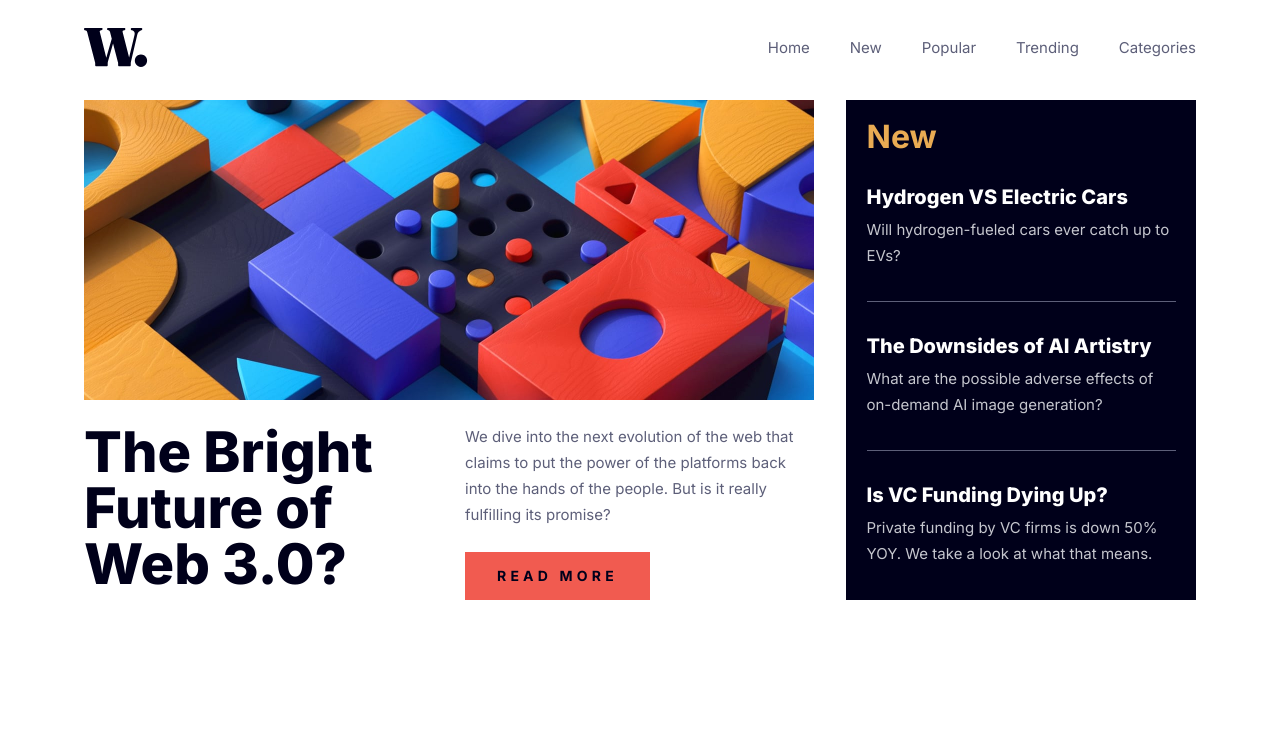
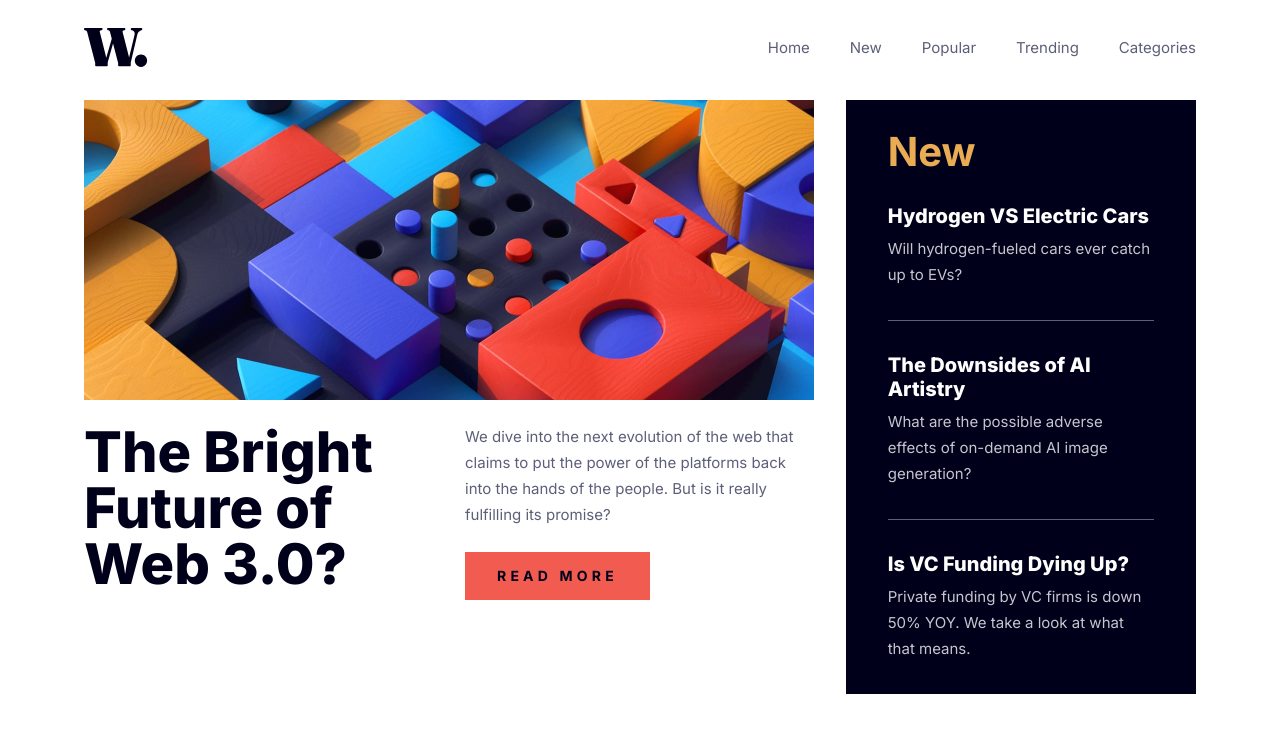
Before and after one commit to hectorlil48/fem-news-homepage, a React (Vite) app: page / in a window 1280 px wide. Shown: the top 732 px of the page. Built offline with nearby package versions, Linux system fonts and the light colour scheme.

Commit message:
Added breakpoint for side bar.

```diff
--- a/src/components/NewsSidebar.css
+++ b/src/components/NewsSidebar.css
@@ -2,6 +2,7 @@
   background-color: var(--navy-950);
   color: var(--white);
   padding: 21.5px 20.5px;
+  margin-bottom: var(--spacing-800);
 }
 
 .news-sidebar h2 {
@@ -39,3 +40,13 @@
   line-height: var(--lh-relaxed);
   color: var(--grey-300);
 }
+
+@media (min-width: 600px) {
+  .news-sidebar {
+    padding: var(--spacing-400) 41.69px;
+  }
+
+  .news-sidebar h2 {
+    font-size: var(--text-preset-2);
+  }
+}
```
